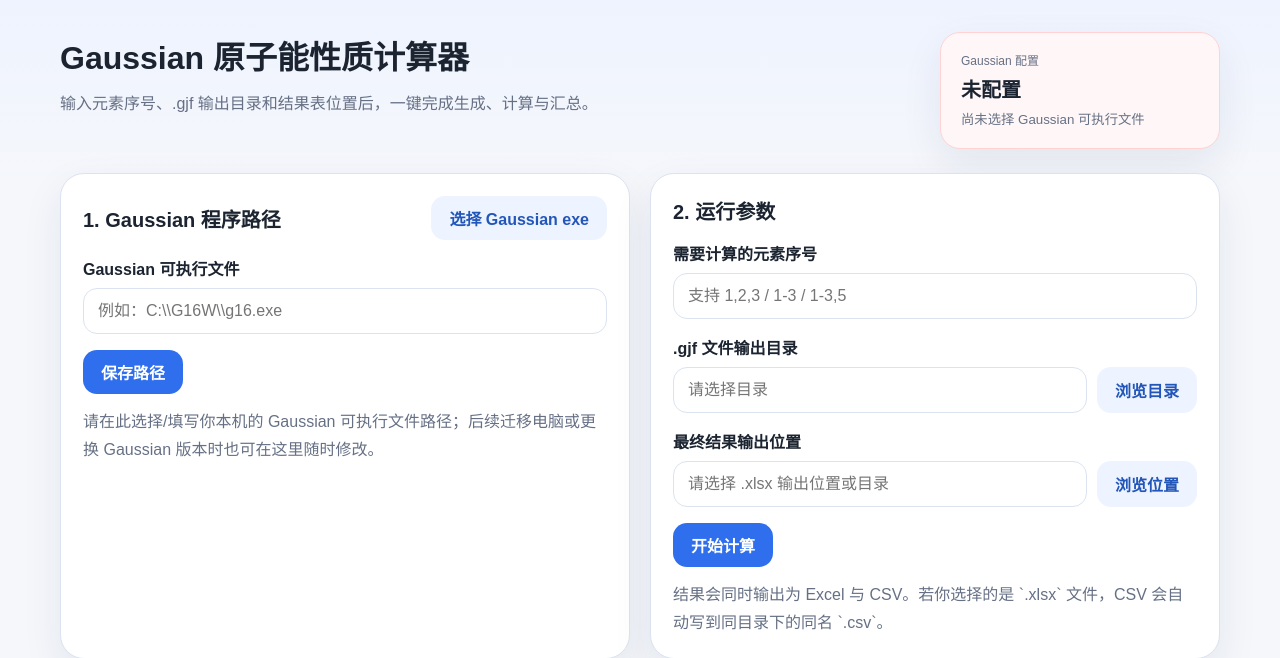
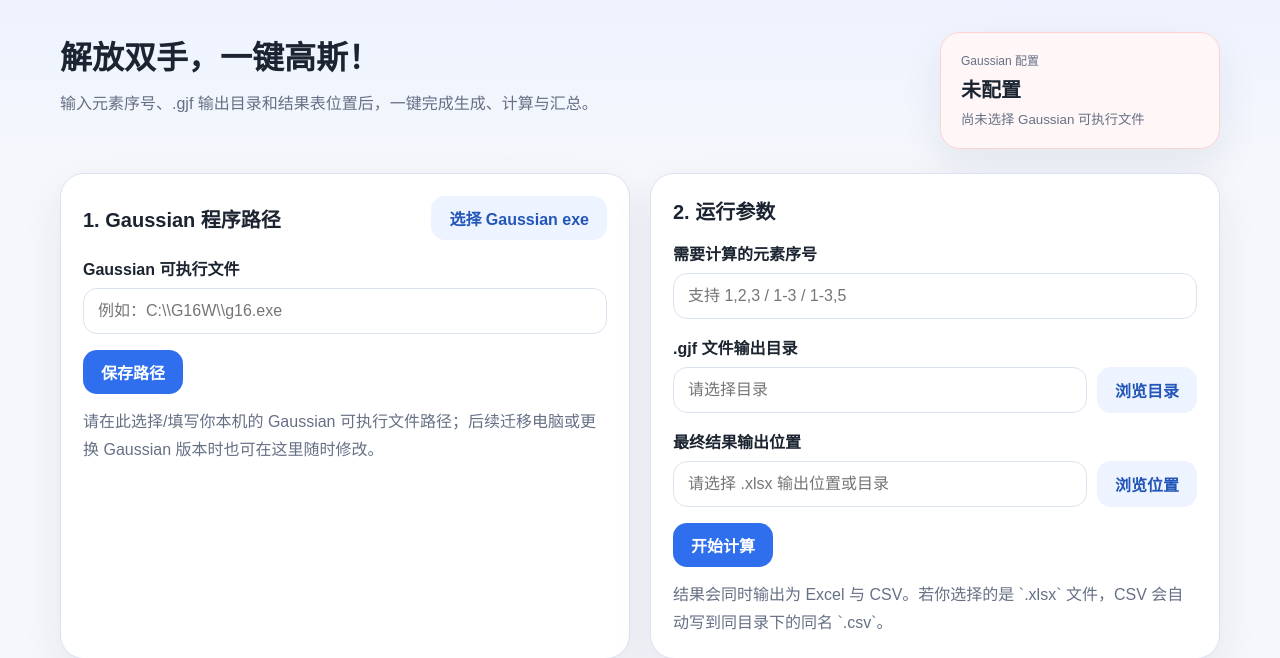
Before and after one commit to Dingxh24/Auto-Gaussian, a Flask app: page / in a window 1280 px wide. Shown: the top 658 px of the page. Run offline with Flask 3, Linux system fonts and the light colour scheme.

Commit message:
Add files via upload

```diff
--- a/gaussian_atomic_app/desktop.py
+++ b/gaussian_atomic_app/desktop.py
@@ -64,7 +64,7 @@
     api = DesktopAPI()
     app = create_app()
     window = webview.create_window(
-        'Gaussian 原子能性质计算器',
+        '解放双手，一键高斯！',
         app,
         js_api=api,
         width=1100,
--- a/gaussian_atomic_app/templates/index.html
+++ b/gaussian_atomic_app/templates/index.html
@@ -3,14 +3,14 @@
 <head>
     <meta charset="utf-8">
     <meta name="viewport" content="width=device-width, initial-scale=1">
-    <title>Gaussian 原子能性质计算器</title>
+    <title>解放双手，一键高斯！</title>
     <link rel="stylesheet" href="{{ url_for('static', filename='style.css') }}">
 </head>
 <body>
 <div class="app-shell">
     <header class="hero">
         <div>
-            <h1>Gaussian 原子能性质计算器</h1>
+            <h1>解放双手，一键高斯！</h1>
             <p class="subtitle">输入元素序号、.gjf 输出目录和结果表位置后，一键完成生成、计算与汇总。</p>
         </div>
         <div class="status-card" id="configStatusCard">
```
